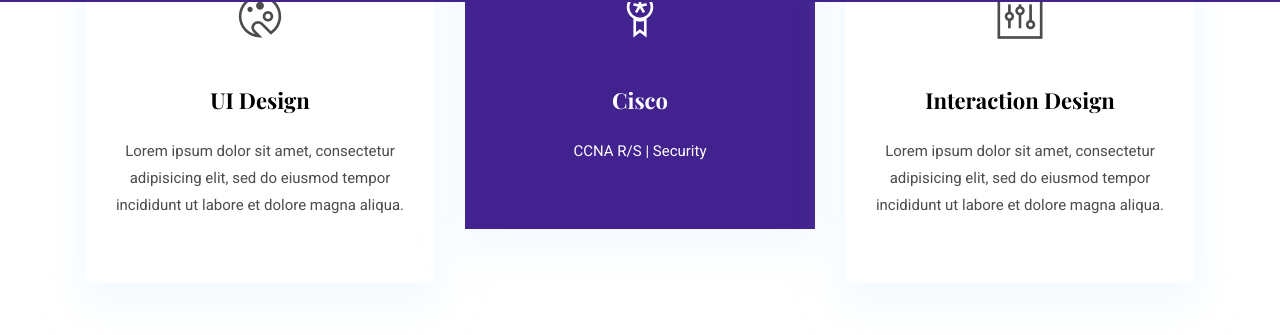
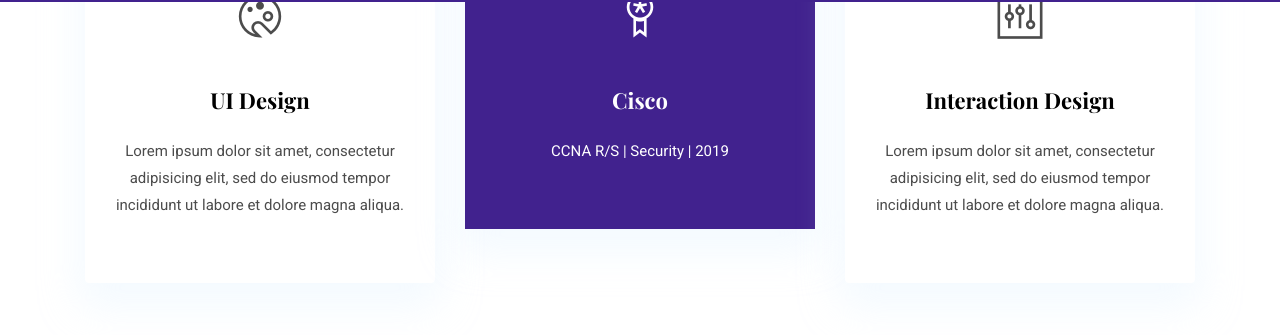
Before and after one commit to swid-tom/swid-tom.github.io, a Jekyll site: the page built from index.html, in a window 1280 px wide and 900 px high, scrolled down 2888 px. Shown: the part 118-453 px from the top of the window. Built offline with Jekyll 4.4.1, drawn with Linux system fonts in a browser that asks for light colours.

Commit message:
Update settings.yml

```diff
--- a/_data/settings.yml
+++ b/_data/settings.yml
@@ -144,7 +144,7 @@
   - {
       name: Cisco,
       icon: ti-medall,
-      description: "CCNA R/S | Security",
+      description: "CCNA R/S | Security | 2019",
       active: true, # Add true to select section
     }
   - {
```
